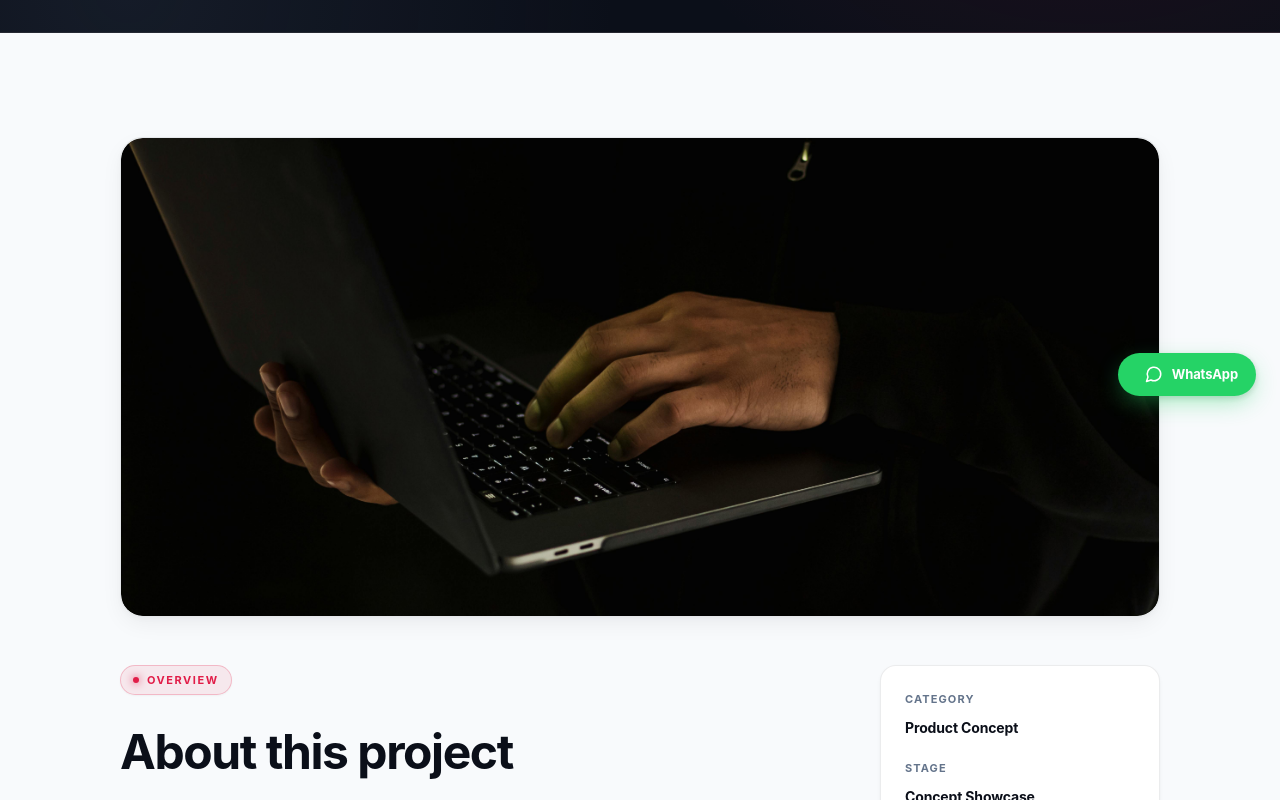
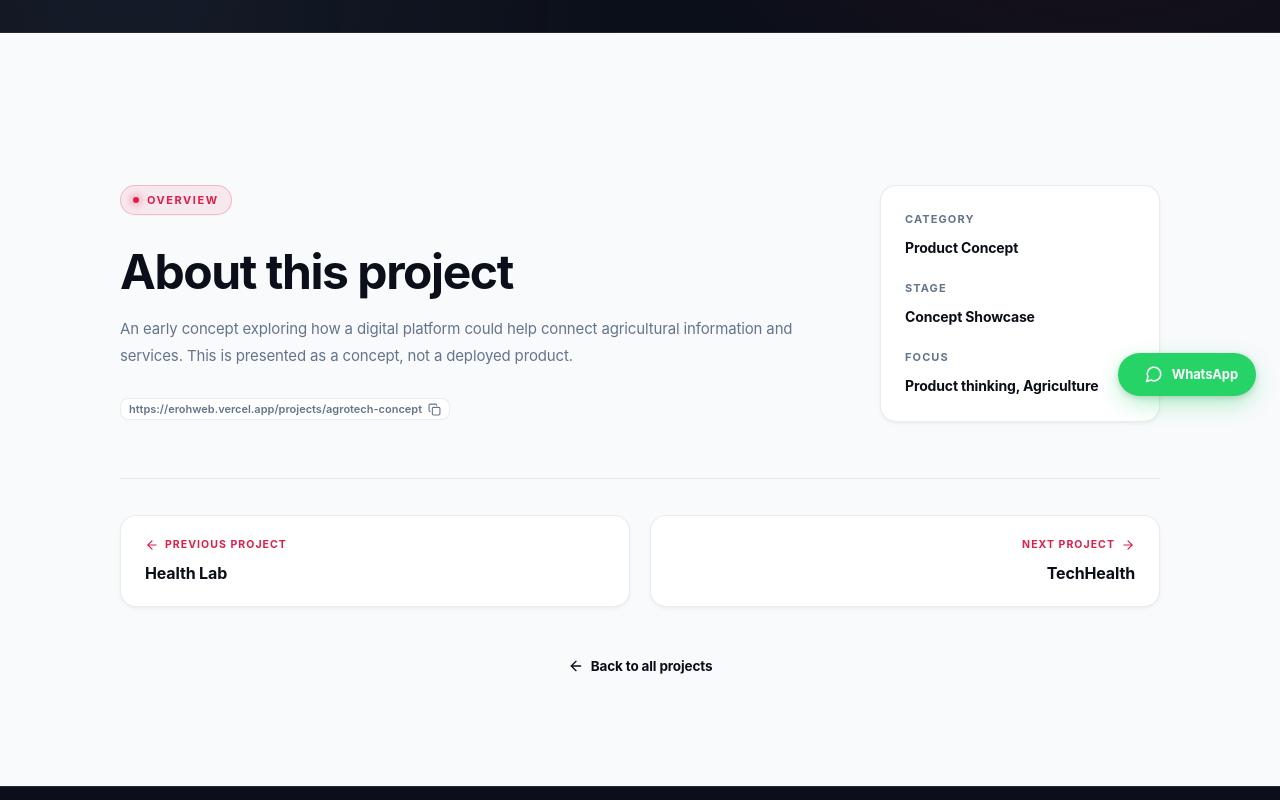
Before and after one commit to EricHOfla/Erohweb, a Next.js app: page /projects/agrotech-concept in a window 1280 px wide. Shown: the part 380-1180 px from the top of the page. Built offline with nearby package versions, Linux system fonts and the light colour scheme.

Commit message:
Remove image from project detail pages

```diff
--- a/src/app/projects/[slug]/page.tsx
+++ b/src/app/projects/[slug]/page.tsx
@@ -1,5 +1,4 @@
 import type { Metadata } from "next";
-import Image from "next/image";
 import Link from "next/link";
 import { notFound } from "next/navigation";
 import { ArrowLeft, ArrowRight, ExternalLink, Clock, ShieldAlert, ArrowUpRight } from "lucide-react";
@@ -56,10 +55,6 @@ export default async function Project({
 
       <section className="section">
         <div className="container detail">
-          <div className="detail-img">
-            <Image src={p.image} alt={p.title} fill priority sizes="100vw" />
-          </div>
-
           <div className="detail-grid">
             <div>
               <span className="eyebrow">OVERVIEW</span>
```
